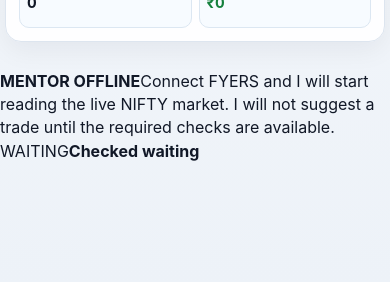
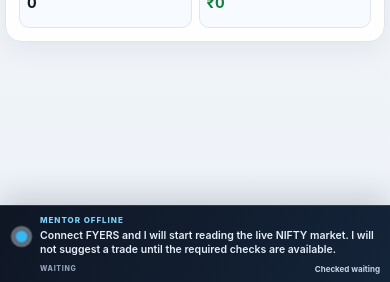
Before and after one commit to dhananjaysaber/index-options-mentor, a React (Vite) app: page / in a window 390 px wide. Shown: the part 559-841 px from the top of the page. Built offline with nearby package versions, Linux system fonts and the light colour scheme; no server answers.

Commit message:
Add live mentor strip, pending states and refresh animation

```diff
--- a/src/mobile-fixes.css
+++ b/src/mobile-fixes.css
@@ -7,4 +7,312 @@
   .topbar-actions a.secondary-btn::after {
     content: none !important;
   }
+
+  .topbar-actions .refresh-btn {
+    font-size: 10px !important;
+  }
+
+  .topbar-actions .refresh-btn::after {
+    content: none !important;
+  }
+
+  .topbar-actions .refresh-btn > span:last-child {
+    font-size: 10px !important;
+  }
 }
+
+/* Direction-dependent checks wait for a real CE/PE bias instead of showing
+   placeholder values as if the market suddenly deteriorated. */
+.hero-gate.pending,
+.hero-confirm.pending,
+.hero-score.pending,
+.quick-chip.pending,
+.evidence-tile.pending,
+.evidence-detail.pending {
+  border-color: #cbd8e8 !important;
+  background: linear-gradient(180deg, #f8fbff, #f1f5f9) !important;
+  color: #607086 !important;
+}
+
+.hero-gate.pending strong,
+.hero-confirm.pending strong,
+.hero-score.pending span {
+  color: #52657d !important;
+}
+
+.quick-summary.pending {
+  border-color: #cbd8e8;
+  background: #f1f5f9;
+  color: #52657d;
+}
+
+.quick-summary small {
+  display: block;
+  margin-top: 2px;
+  font-size: 6px;
+  font-weight: 900;
+  letter-spacing: .06em;
+}
+
+.quick-gate.pending,
+.tile-gate.pending,
+.detail-gate.pending,
+.status-pill.pending {
+  border-color: #cbd8e8 !important;
+  background: #e9eff6 !important;
+  color: #52657d !important;
+}
+
+.evidence-dot.pending {
+  background: #94a3b8;
+}
+
+.evidence-mini-bar span.pending {
+  background: linear-gradient(90deg, #94a3b8, #cbd5e1);
+  animation: mentorPendingSweep 1.8s ease-in-out infinite;
+}
+
+.evidence-tile.pending .evidence-score {
+  color: #64748b;
+  font-size: 14px;
+  letter-spacing: 0;
+}
+
+/* Manual refresh gives immediate visual feedback. */
+.refresh-btn {
+  display: inline-flex !important;
+  align-items: center;
+  justify-content: center;
+  gap: 7px;
+  min-width: 92px;
+}
+
+.refresh-btn:disabled {
+  cursor: wait;
+  opacity: .82;
+}
+
+.refresh-btn.refreshing {
+  border-color: rgba(56,189,248,.38) !important;
+  background: rgba(14,165,233,.16) !important;
+  box-shadow: 0 0 0 1px rgba(14,165,233,.08), 0 0 22px rgba(14,165,233,.16) !important;
+}
+
+.refresh-spinner {
+  width: 13px;
+  height: 13px;
+  flex: 0 0 13px;
+  border: 2px solid rgba(255,255,255,.30);
+  border-top-color: #fff;
+  border-radius: 50%;
+  animation: mentorSpin .75s linear infinite;
+}
+
+/* Always-visible mentor strip. It explains the current market in plain language. */
+.app-shell {
+  padding-bottom: calc(68px + env(safe-area-inset-bottom, 0px)) !important;
+}
+
+.mentor-footer {
+  position: fixed;
+  z-index: 70;
+  left: 0;
+  right: 0;
+  bottom: 0;
+  min-height: 54px;
+  padding: 8px max(18px, env(safe-area-inset-right, 0px)) calc(8px + env(safe-area-inset-bottom, 0px)) max(18px, env(safe-area-inset-left, 0px));
+  display: grid;
+  grid-template-columns: 28px minmax(0, 1fr) auto;
+  align-items: center;
+  gap: 10px;
+  color: #dce8f7;
+  border-top: 1px solid rgba(148,163,184,.22);
+  background: linear-gradient(115deg, rgba(10,18,32,.98), rgba(15,31,53,.98));
+  box-shadow: 0 -10px 30px rgba(15,23,42,.16);
+  backdrop-filter: blur(20px) saturate(135%);
+  -webkit-backdrop-filter: blur(20px) saturate(135%);
+  overflow: hidden;
+}
+
+.mentor-footer::before {
+  content: "";
+  position: absolute;
+  inset: 0;
+  pointer-events: none;
+  background: linear-gradient(100deg, transparent 10%, rgba(56,189,248,.08) 45%, transparent 80%);
+  transform: translateX(-100%);
+  animation: mentorLightSweep 5.5s ease-in-out infinite;
+}
+
+.mentor-footer.good {
+  background: linear-gradient(115deg, rgba(7,45,38,.98), rgba(11,54,55,.98));
+}
+
+.mentor-footer.danger {
+  background: linear-gradient(115deg, rgba(53,20,29,.98), rgba(40,25,39,.98));
+}
+
+.mentor-footer.checking {
+  background: linear-gradient(115deg, rgba(9,35,61,.99), rgba(11,54,72,.99));
+}
+
+.mentor-footer-status,
+.mentor-footer-copy,
+.mentor-footer-meta {
+  position: relative;
+  z-index: 1;
+}
+
+.mentor-footer-status {
+  display: grid;
+  place-items: center;
+}
+
+.mentor-live-dot {
+  width: 11px;
+  height: 11px;
+  border-radius: 50%;
+  background: #38bdf8;
+  box-shadow: 0 0 0 0 rgba(56,189,248,.42);
+  animation: mentorPulse 1.7s ease-out infinite;
+}
+
+.mentor-live-dot.good {
+  background: #34d399;
+  box-shadow: 0 0 0 0 rgba(52,211,153,.42);
+}
+
+.mentor-live-dot.danger {
+  background: #fb7185;
+  box-shadow: 0 0 0 0 rgba(251,113,133,.42);
+}
+
+.mentor-live-dot.checking {
+  background: #7dd3fc;
+  animation-duration: .85s;
+}
+
+.mentor-footer-copy {
+  min-width: 0;
+  display: grid;
+  grid-template-columns: auto minmax(0, 1fr);
+  align-items: baseline;
+  gap: 10px;
+}
+
+.mentor-footer-copy strong {
+  color: #7dd3fc;
+  font-size: 9px;
+  font-weight: 850;
+  letter-spacing: .12em;
+  white-space: nowrap;
+}
+
+.mentor-footer.good .mentor-footer-copy strong { color: #6ee7b7; }
+.mentor-footer.danger .mentor-footer-copy strong { color: #fda4af; }
+
+.mentor-footer-copy span {
+  min-width: 0;
+  color: #e5edf7;
+  font-size: 12px;
+  font-weight: 560;
+  line-height: 1.35;
+}
+
+.mentor-footer-meta {
+  display: grid;
+  justify-items: end;
+  gap: 1px;
+  padding-left: 12px;
+  border-left: 1px solid rgba(148,163,184,.18);
+  white-space: nowrap;
+}
+
+.mentor-footer-meta span {
+  color: #8ea2ba;
+  font-size: 7px;
+  font-weight: 850;
+  letter-spacing: .10em;
+}
+
+.mentor-footer-meta strong {
+  color: #c8d5e5;
+  font-size: 9px;
+  font-weight: 720;
+}
+
+@keyframes mentorSpin {
+  to { transform: rotate(360deg); }
+}
+
+@keyframes mentorPulse {
+  0% { box-shadow: 0 0 0 0 currentColor; opacity: .95; transform: scale(1); }
+  55% { box-shadow: 0 0 0 8px transparent; opacity: 1; transform: scale(1.08); }
+  100% { box-shadow: 0 0 0 10px transparent; opacity: .82; transform: scale(1); }
+}
+
+@keyframes mentorLightSweep {
+  0%, 55% { transform: translateX(-100%); }
+  75%, 100% { transform: translateX(100%); }
+}
+
+@keyframes mentorPendingSweep {
+  0%, 100% { opacity: .55; transform: translateX(-12%); }
+  50% { opacity: 1; transform: translateX(10%); }
+}
+
+@media (max-width: 820px) {
+  .app-shell {
+    padding-bottom: calc(104px + env(safe-area-inset-bottom, 0px)) !important;
+  }
+
+  .mentor-footer {
+    min-height: 78px;
+    padding: 9px max(10px, env(safe-area-inset-right, 0px)) calc(9px + env(safe-area-inset-bottom, 0px)) max(10px, env(safe-area-inset-left, 0px));
+    grid-template-columns: 22px minmax(0, 1fr);
+    gap: 7px 8px;
+  }
+
+  .mentor-footer-copy {
+    grid-template-columns: 1fr;
+    gap: 2px;
+  }
+
+  .mentor-footer-copy strong {
+    font-size: 8px;
+  }
+
+  .mentor-footer-copy span {
+    font-size: 11px;
+    line-height: 1.35;
+  }
+
+  .mentor-footer-meta {
+    grid-column: 2;
+    grid-row: 2;
+    display: flex;
+    justify-content: space-between;
+    justify-items: stretch;
+    padding: 0;
+    border: 0;
+  }
+}
+
+@media (max-width: 390px) {
+  .mentor-footer-copy span {
+    font-size: 10.5px;
+  }
+
+  .mentor-footer-meta strong {
+    font-size: 8px;
+  }
+}
+
+@media (prefers-reduced-motion: reduce) {
+  .mentor-live-dot,
+  .mentor-footer::before,
+  .refresh-spinner,
+  .evidence-mini-bar span.pending {
+    animation: none !important;
+  }
+}
```
